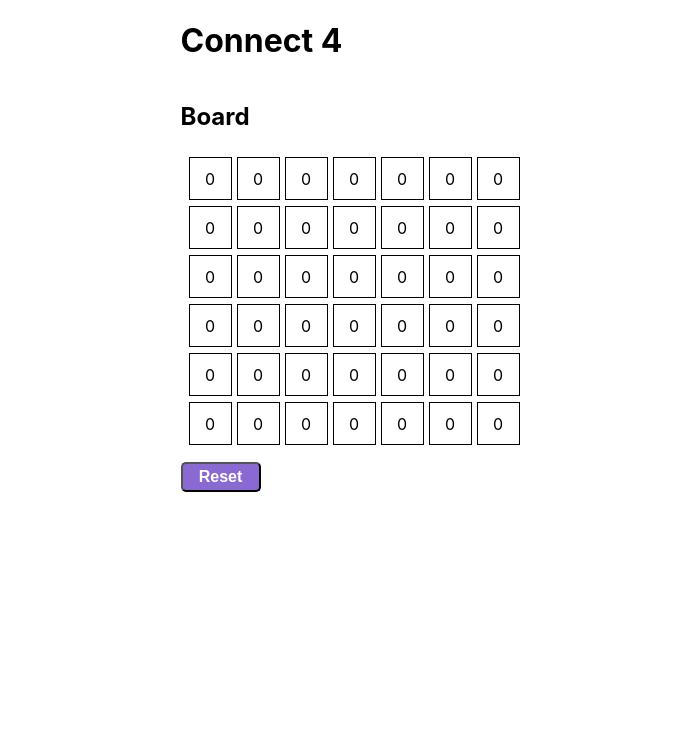
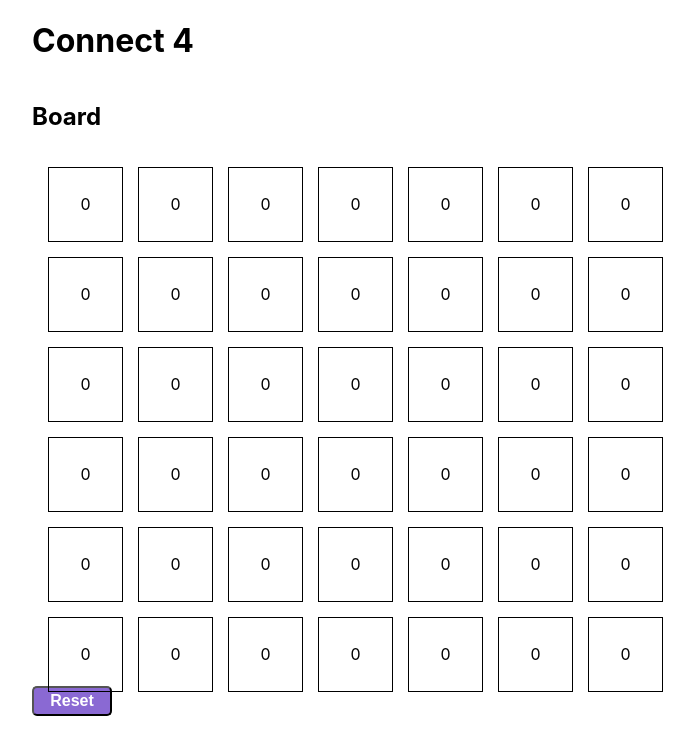
Before and after one commit to Sirnyght/connect-4, a React (Create React App) app: page / in a window 1280 px wide. Shown: the top 754 px of the page, without its empty margins (292-986 px from the left). Built offline with nearby package versions, Linux system fonts and the light colour scheme.

Commit message:
Updated CSS for responsivity

```diff
--- a/src/App.css
+++ b/src/App.css
@@ -46,6 +46,13 @@
   column-gap: 20px;
 }
 
+#head {
+  display: flex;
+  flex-direction: row;
+  align-items: center;
+  justify-content: space-around;
+}
+
 #resetButton {
   width: 80px;
   height: 30px;
@@ -55,9 +62,6 @@
   font-size: 1em;
   font-weight: bold;
   cursor: pointer;
-  position: relative;
-  grid-column: 1/3;
-  justify-self: center;
 }
 
 #board {
@@ -91,3 +95,30 @@
   border: 1px solid #000;
   cursor: pointer;
 }
+
+@media (min-width: 680px) {
+  #board {
+    width: 632px;
+    height: 584px;
+  }
+
+  #board #board-grid {
+    gap: 15px;
+    padding-top: 1em;
+    padding-left: 1em;
+    padding-right: 1em;
+  }
+
+  .cell {
+    height: 73px;
+    width: 73px;
+  }
+}
+
+@media (min-width: 1100px) {
+  #board {
+    /* width: 1000px; */
+    grid-column: 2/3;
+    grid-row: 2/3;
+  }
+}
```
